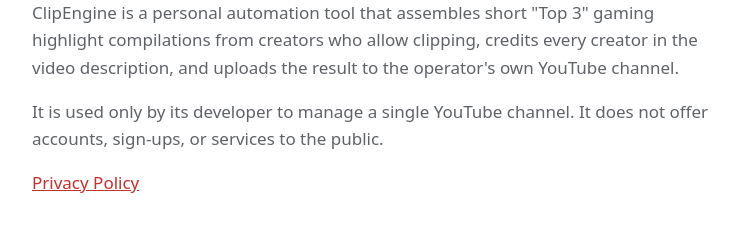
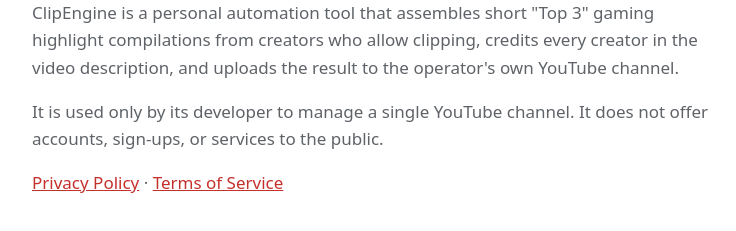
Before and after one commit to Aju500/clipengine, a plain HTML site: page index.html in a window 1280 px wide. Shown: the part 117-348 px from the top of the page, without its empty margins (268-1004 px from the left). Drawn offline with Linux system fonts and the light colour scheme.

```diff
--- a/index.html
+++ b/index.html
@@ -22,7 +22,7 @@
      description, and uploads the result to the operator's own YouTube channel.</p>
   <p>It is used only by its developer to manage a single YouTube channel. It does not offer
      accounts, sign-ups, or services to the public.</p>
-  <p><a href="privacy.html">Privacy Policy</a></p>
+  <p><a href="privacy.html">Privacy Policy</a> · <a href="terms.html">Terms of Service</a></p>
 </main>
 </body>
 </html>
```
